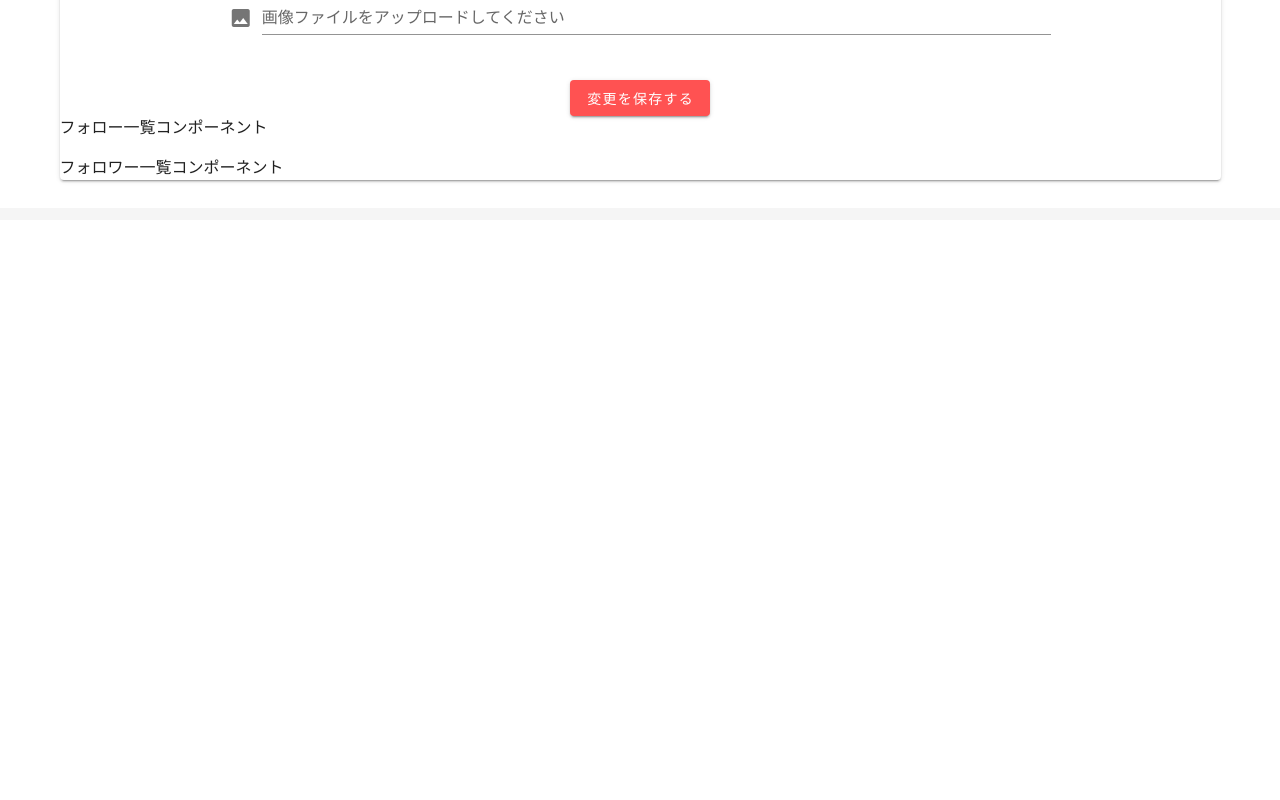
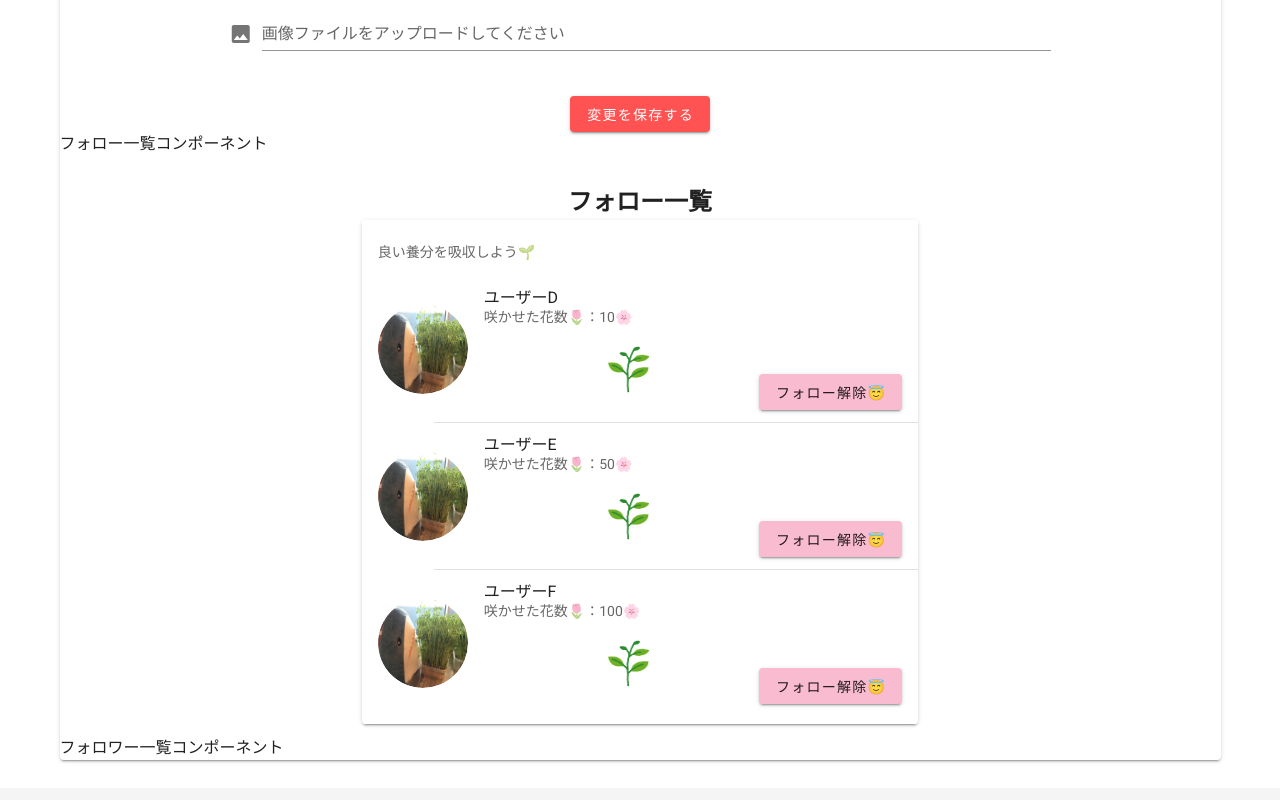
Before and after one commit to salt877/nyokki, a Vue app: page /mypage in a window 1280 px wide. Shown: the part 714-1514 px from the top of the page. Before the commit the page ends 934 px from the top, so only its background shows below. Built offline with nearby package versions, Linux system fonts and the light colour scheme.

Commit message:
フォロー一覧コンポーネント作成

```diff
--- a/src/components/Follow.vue
+++ b/src/components/Follow.vue
@@ -0,0 +1,79 @@
+<template>
+<v-container>
+  <h2 style="text-align: center">フォロー一覧</h2>
+  <v-row>
+    <v-col
+      cols="12"
+      sm="6"
+      offset-sm="3"
+    >
+      <v-card>
+        <v-list two-line>
+          <template v-for="(item, index) in items.slice(0, 6)">
+            <v-subheader
+              v-if="item.header"
+              :key="item.header"
+            >
+              {{ item.header }}
+            </v-subheader>
+            <v-divider
+              v-else-if="item.divider"
+              :key="index"
+              :inset="item.inset"
+            ></v-divider>
+            <v-list-item
+              v-else
+              :key="item.title"
+            >
+              <v-list-item-avatar size="90">
+                <img src="../images/same.jpeg">
+              </v-list-item-avatar>
+              <v-list-item-content>
+                <v-list-item-title v-html="item.title"></v-list-item-title>
+                <v-list-item-subtitle v-html="item.subtitle">
+                </v-list-item-subtitle>
+                <v-list-item-avatar size="50">
+                <img src="../images/flower4_15day.png">
+              </v-list-item-avatar>
+              </v-list-item-content>
+
+
+              <v-list-item-action>
+                <v-list-item-action-text v-text="item.action"></v-list-item-action-text>
+
+              <v-btn
+                color="pink lighten-4"
+                @click="addNewCard()"
+               >フォロー解除😇</v-btn>
+
+              </v-list-item-action>
+
+            </v-list-item>
+          </template>
+        </v-list>
+      </v-card>
+    </v-col>
+  </v-row>
+
+</v-container>
+</template>
+
+<script>
+  export default {
+    data: () => ({
+      items: [
+        { header: '良い養分を吸収しよう🌱' },
+        {
+        title: 'ユーザーD',
+        subtitle: '咲かせた花数🌷：10🌸'},
+        { divider: true, inset: true },
+        {
+        title: 'ユーザーE', subtitle: '咲かせた花数🌷：50🌸'},
+        { divider: true, inset: true },
+        { title: 'ユーザーF',
+        subtitle: '咲かせた花数🌷：100🌸',
+         },
+      ],
+    }),
+  }
+</script>
--- a/src/views/Mypage.vue
+++ b/src/views/Mypage.vue
@@ -10,7 +10,9 @@
         </v-avatar>
       </v-col>
       <v-col>
-        <p>ここにお花を表示</p>
+        <v-list-item-avatar size="150">
+                <img src="../images/flower8_31day.png">
+        </v-list-item-avatar>
       </v-col>
       <v-col>
       </v-col>
```
